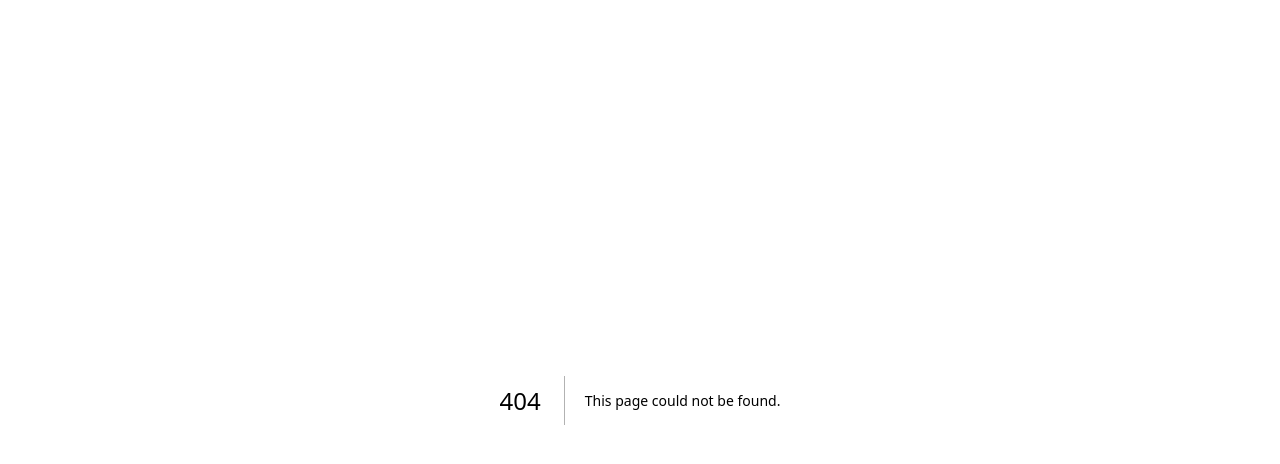
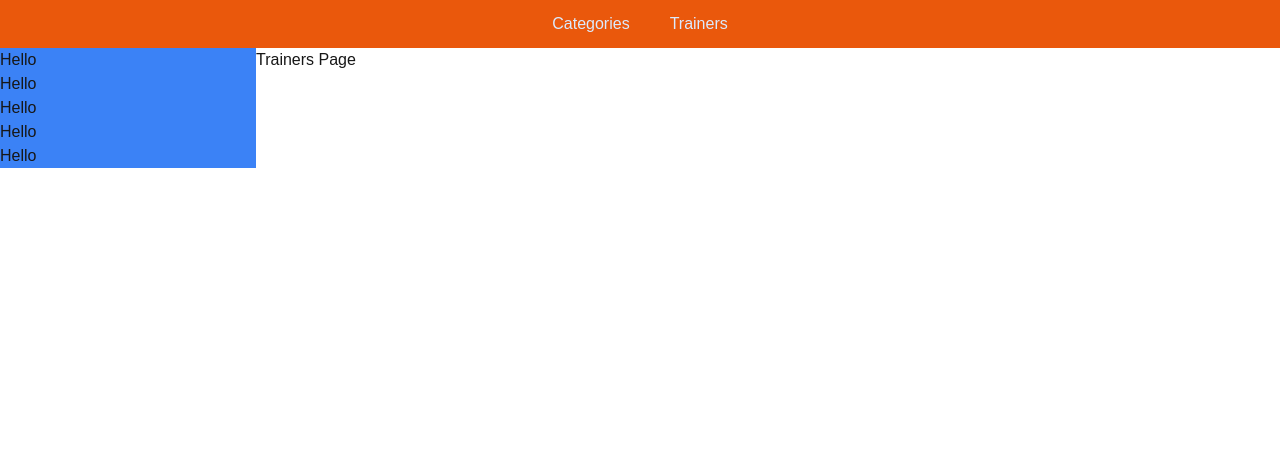
Before and after one commit to SajidNoorMuhammad/Nested-Routing-and-Components-In-NextJs, a Next.js app: page /courses/trainers in a window 1280 px wide. Before the commit this address had no page. Shown: the top 464 px of the page. Built offline with nearby package versions, Linux system fonts and the light colour scheme.

Commit message:
Create File and Add Work

```diff
--- /dev/null
+++ b/src/app/courses/trainers/page.jsx
@@ -0,0 +1,17 @@
+import React from 'react'
+
+const Trainers = () => {
+    return (
+        <div>
+            <h1>Trainers Page</h1>
+        </div>
+    )
+}
+
+
+export const metadata = {
+    title: "Trainer | Courses",
+    description: "Generated by create next app",
+  }
+
+export default Trainers;
```
